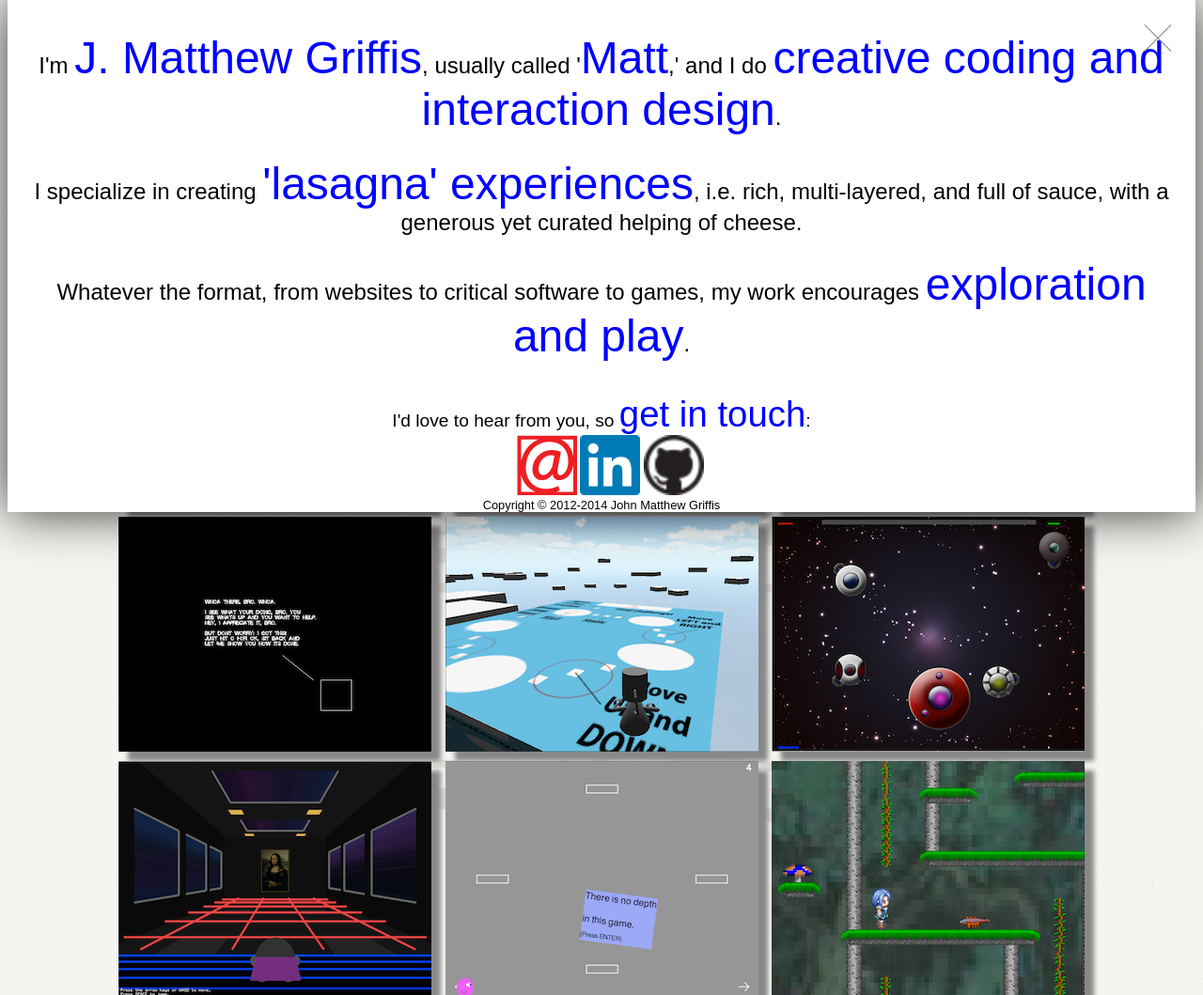
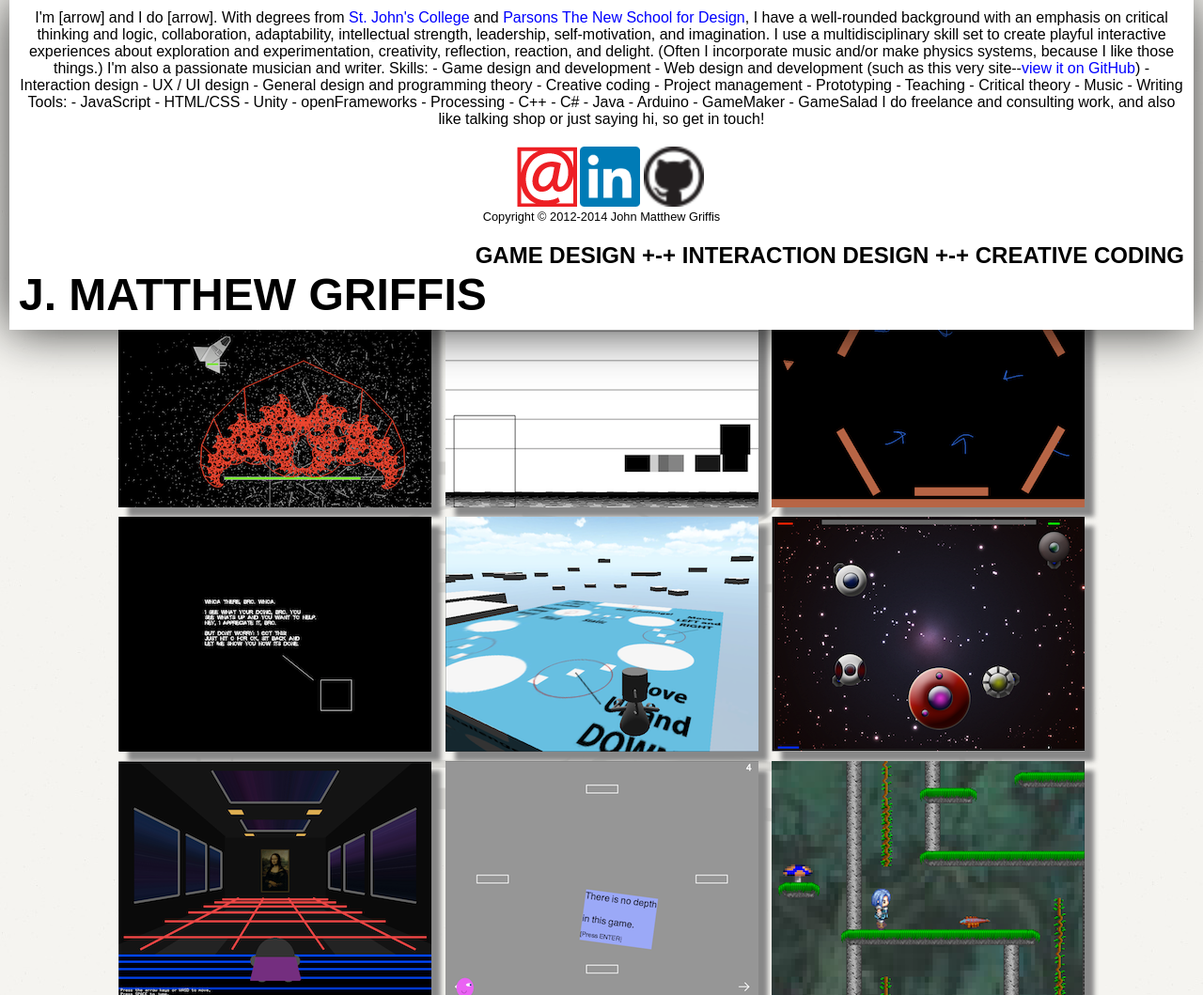
Before and after one commit to jmatthewgriffis/mySite, a PHP site: page / in a window 1280 px wide. Shown: the top 1059 px of the page at 94% size. Run offline with PHP 8.4, Linux system fonts and the light colour scheme; some libraries are stand-ins or nearby versions.

Commit message:
Updated the description for the sliding panel.

```diff
--- a/index.html
+++ b/index.html
@@ -504,17 +504,46 @@
 
 			<section id="about">
 				<div id="intro">
-					<span class="og-close"></span>
-					<!-- <p class="jumbojumbo">Abandon all boredom, ye who enter here.<p> -->
-					<p class="jumbo">I'm <span class="highlight">J. Matthew Griffis</span>, usually called '<span class="highlight">Matt</span>,' and I do <span class="highlight">creative coding and interaction design</span>.<p>
-					<p class="jumbo">I specialize in creating <span class="highlight">'lasagna' experiences</span>, i.e. rich, multi-layered, and full of sauce, with a generous yet curated helping of cheese.<p>
-					<p class="jumbo">Whatever the format, from websites to critical software to games, my work encourages <span class="highlight">exploration and play</span>.</p>
+					<!-- <span class="og-close"></span> -->
+					I'm [arrow] and I do [arrow].
+
+With degrees from <a target='_blank' href='http://www.sjc.edu/about/why-sjc/'>St. John's College</a> and <a target='_blank' href='http://www.newschool.edu/parsons/mfa-design-technology/'>Parsons The New School for Design</a>, I have a well-rounded background with an emphasis on critical thinking and logic, collaboration, adaptability, intellectual strength, leadership, self-motivation, and imagination.
+
+I use a multidisciplinary skill set to create playful interactive experiences about exploration and experimentation, creativity, reflection, reaction, and delight. (Often I incorporate music and/or make physics systems, because I like those things.) I'm also a passionate musician and writer.
+
+Skills:
+- Game design and development
+- Web design and development (such as this very site--<a target='_blank' href='https://github.com/jmatthewgriffis/mySite'>view it on GitHub</a>)
+- Interaction design
+- UX / UI design
+- General design and programming theory
+- Creative coding
+- Project management
+- Prototyping
+- Teaching
+- Critical theory
+- Music
+- Writing
+
+Tools:
+- JavaScript
+- HTML/CSS
+- Unity
+- openFrameworks
+- Processing
+- C++
+- C#
+- Java
+- Arduino
+- GameMaker
+- GameSalad
+
+I do freelance and consulting work, and also like talking shop or just saying hi, so get in touch!
+
 				</div><!-- End intro -->
 
 				<footer>
 					<section id="legalAndLogo">
-
-						<p class="jumbo">I'd love to hear from you, so <span class="highlight">get in touch</span>:</p>
 
 						<div>
 							<!--Email-->
@@ -547,6 +576,10 @@
 
 					</section><!--end legalAndLogo-->
 				</footer>
+				<div id="outro">
+					<h1 id="whatido">Game Design +-+ Interaction Design +-+ Creative Coding</h1>
+					<h1 id="myname">J. Matthew Griffis</h1>
+				</div><!--end outro-->
 			</section><!-- end about -->
 		</div><!--end wrapper-->
 		<script src="scripts/jquery-1.11.0.min.js"></script>
--- a/style.css
+++ b/style.css
@@ -289,6 +289,7 @@ footer{
 	text-align: center;
 	font-size: 0.8em;
 	/*border: 1px solid red;*/
+	padding: 10px;
 }
 
 footer p {
@@ -327,6 +328,26 @@ footer section#footerTxt{
 	padding: 0.25em;
 	border: 1px solid black;
 }*/
+
+
+#outro {
+	padding: 10px;
+	text-align: left;
+	text-transform: uppercase;
+}
+
+#outro h1 {
+	display: inline-block;
+	margin: 0;
+}
+
+h1#myname {
+	font-size: 3em;
+}
+
+h1#whatido {
+	float: right;
+}
 
 /*__________________________________________________________*/
 /* index.php */
@@ -428,7 +449,7 @@ section#writing div#writingPic{
 /* about.php */
 
 section#about {
-	margin: 0 0.5em;
+	margin: 0 10px;
 }
 
 section#about article#whatPage {
@@ -579,8 +600,8 @@ span.highlight {
 	bottom: 0;
 	margin: 0;
 	padding: 10px;
-	background-color: rgba(255, 255, 255, 0.8);
-	color: black;
+	background-color: rgba(0, 0, 0, 0.7);
+	color: white;
 	font-size: 0.75em;
 	width: 100%;
 	opacity: 0;
```
